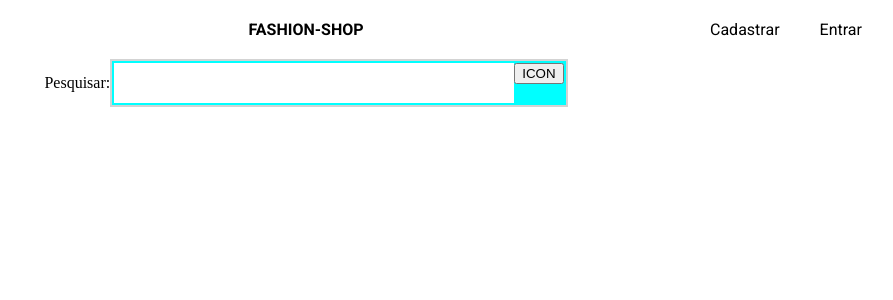
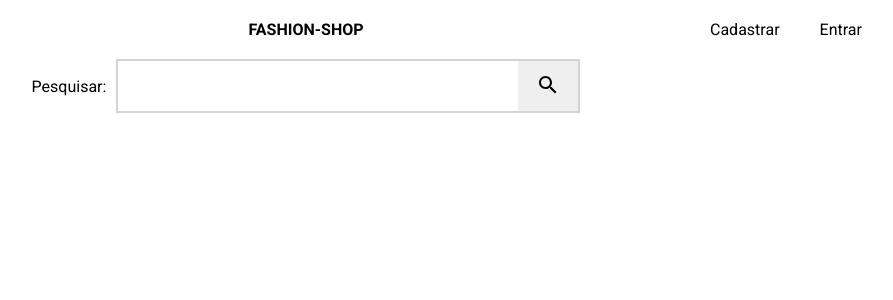
Before and after one commit to ES2-UFPI/Fashion-Shop, a React (Create React App) app in the folder frontend/: page / in a window 1280 px wide. Shown: the top 300 px of the page, without its empty margins (334-1227 px from the left). Built offline with nearby package versions, Linux system fonts and the light colour scheme.

Commit message:
componente de busca criado

```diff
--- a/frontend/package.json
+++ b/frontend/package.json
@@ -3,6 +3,10 @@
   "version": "0.1.0",
   "private": true,
   "dependencies": {
+    "@emotion/react": "^11.8.2",
+    "@emotion/styled": "^11.8.1",
+    "@mui/icons-material": "^5.5.1",
+    "@mui/material": "^5.5.3",
     "@testing-library/jest-dom": "^5.16.3",
     "@testing-library/react": "^12.1.4",
     "@testing-library/user-event": "^13.5.0",
--- a/frontend/public/index.html
+++ b/frontend/public/index.html
@@ -8,10 +8,12 @@
       name="description"
       content="Web site created using create-react-app"
     />
+    <link href="https://fonts.googleapis.com/icon?family=Material+Icons" rel="stylesheet">
     <link rel="preconnect" href="https://fonts.googleapis.com">
     <link rel="preconnect" href="https://fonts.gstatic.com" crossorigin>
     <link href="https://fonts.googleapis.com/css2?family=Roboto:wght@400;700&display=swap" rel="stylesheet">
     <title>Fashion-Shop</title>
+
   </head>
   <body>
     <noscript>You need to enable JavaScript to run this app.</noscript>
--- a/frontend/src/componentes/BarraPesquisa.css
+++ b/frontend/src/componentes/BarraPesquisa.css
@@ -7,9 +7,18 @@
     align-items: center;
 }
 .campo-input{
-    height: 40px;
+    height: 50px;
     width: 400px;
     border: none;
+    padding: 10px;
+    font-size: 1.2em;
+    outline: none;
+}
+.button-search{
+    height: 100%;
+    border: none;
+    width: 60px;
+    cursor: pointer;
 }
 .barra-pesquisa-container{
     display: flex;
@@ -18,7 +27,10 @@
 }
 .barra-input-container{
     display: flex;
-    background-color: aqua;
+    background-color: lightgray;
     padding: 2px;
-    border: 2px solid lightgray;
+
 }
+.barra-label-container{
+    margin-right: 10px;
+}
--- a/frontend/src/componentes/BarraPesquisa.js
+++ b/frontend/src/componentes/BarraPesquisa.js
@@ -1,4 +1,5 @@
 import './BarraPesquisa.css';
+import SearchIcon from '@mui/icons-material/Search';
 function BarraPesquisa(){
     return(
         <div className="barra-pesquisa-container">
@@ -11,7 +12,9 @@ function BarraPesquisa(){
                         <input type='text' className='campo-input' />
                     </div>
                     <div>
-                        <button>ICON</button>
+                        <button className="button-search">
+                            <SearchIcon/>
+                        </button>
                     </div>
                 </div>
             </form>
--- a/frontend/src/index.css
+++ b/frontend/src/index.css
@@ -2,7 +2,7 @@ body {
   margin: 0;
   -webkit-font-smoothing: antialiased;
   -moz-osx-font-smoothing: grayscale;
-
+  font-family: 'Roboto', sans-serif;
 }
 
 *{
```
Also changed, not shown: 1 other file (tests, documents, lock files or other folders).
